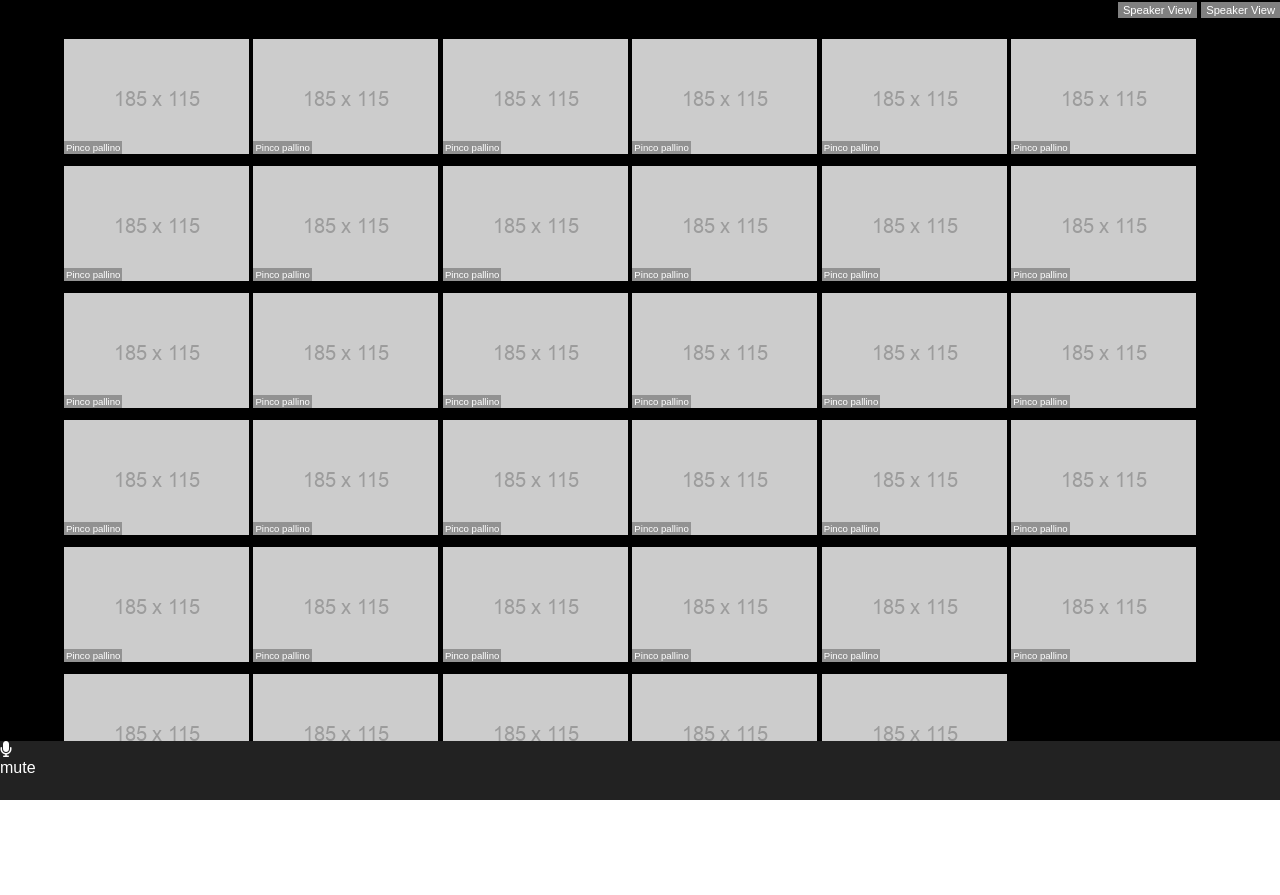
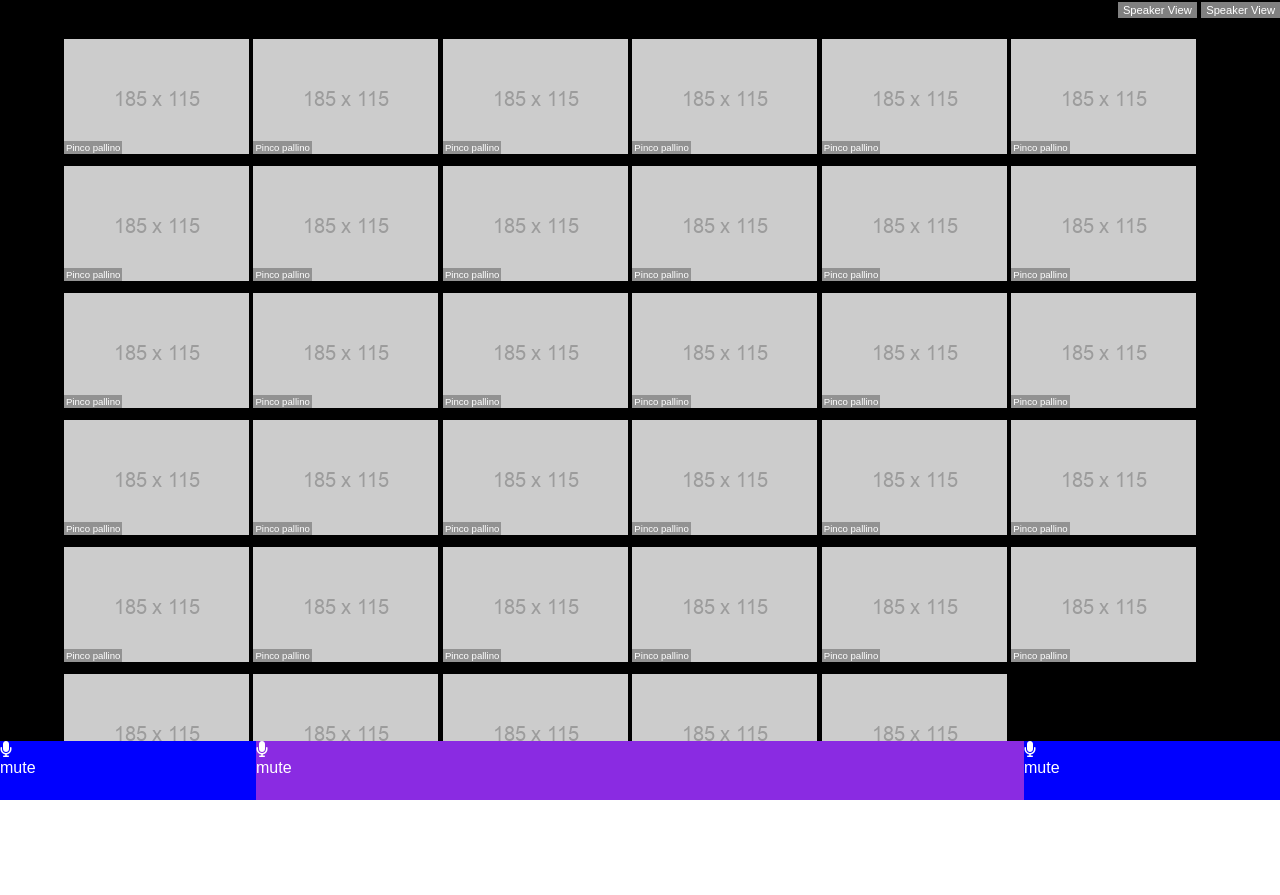
Before and after one commit to AlessandroCingolani/html-css-zoom, a plain HTML site: page index.html in a window 1280 px wide. After the commit the page ends 800 px from the top, so only its background shows below. Drawn offline with Linux system fonts and the light colour scheme.

Commit message:
[Add]:flex bottom bar

```diff
--- a/css/style.css
+++ b/css/style.css
@@ -70,19 +70,23 @@ section {
   width: 100%;
   height: 59px;
   background-color: rgb(34, 34, 34);
+  display: flex;
 }
 
 .tools-bar .controls-left {
   width: 20%;
   height: 100%;
+  background-color: blue;
 }
 
 .tools-bar .controls-mid {
-  width: 50%;
+  width: 60%;
   height: 100%;
+  background-color: blueviolet;
 }
 
 .tools-bar .controls-right {
   width: 20%;
   height: 100%;
+  background-color: blue;
 }
```
Also changed, not shown: index.html (+1 -2 lines).
